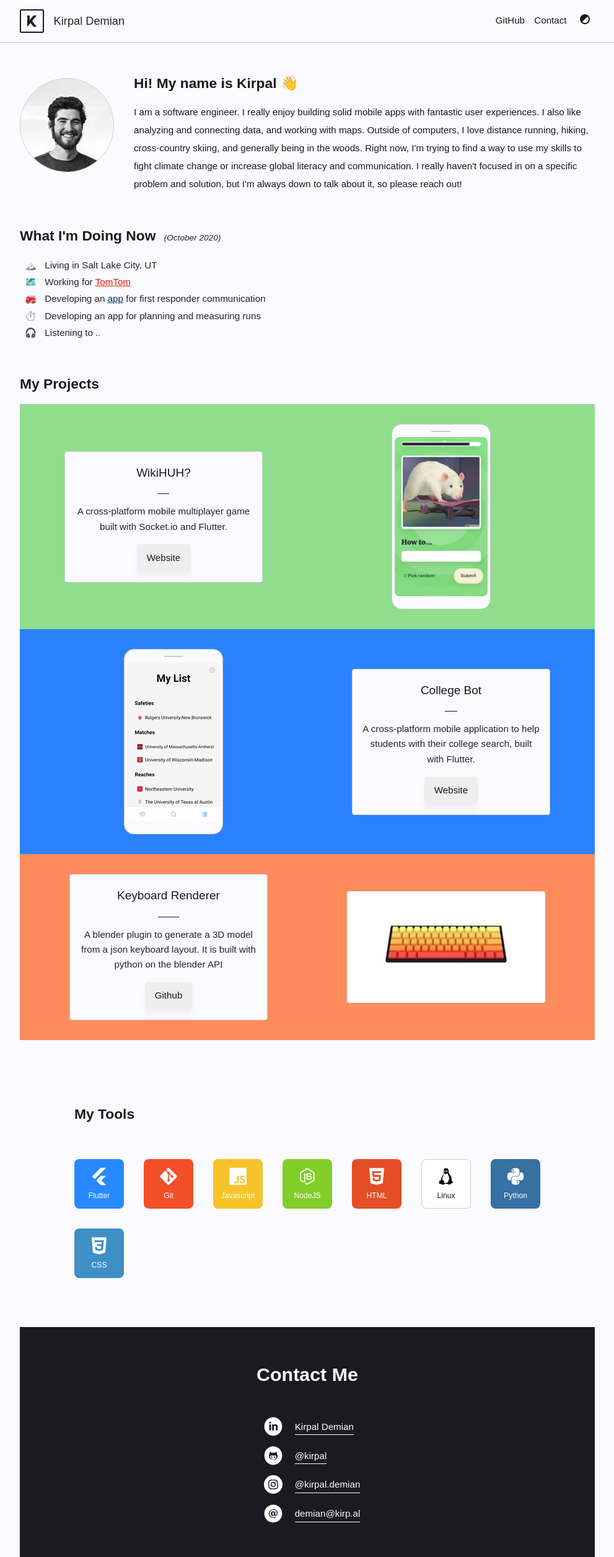
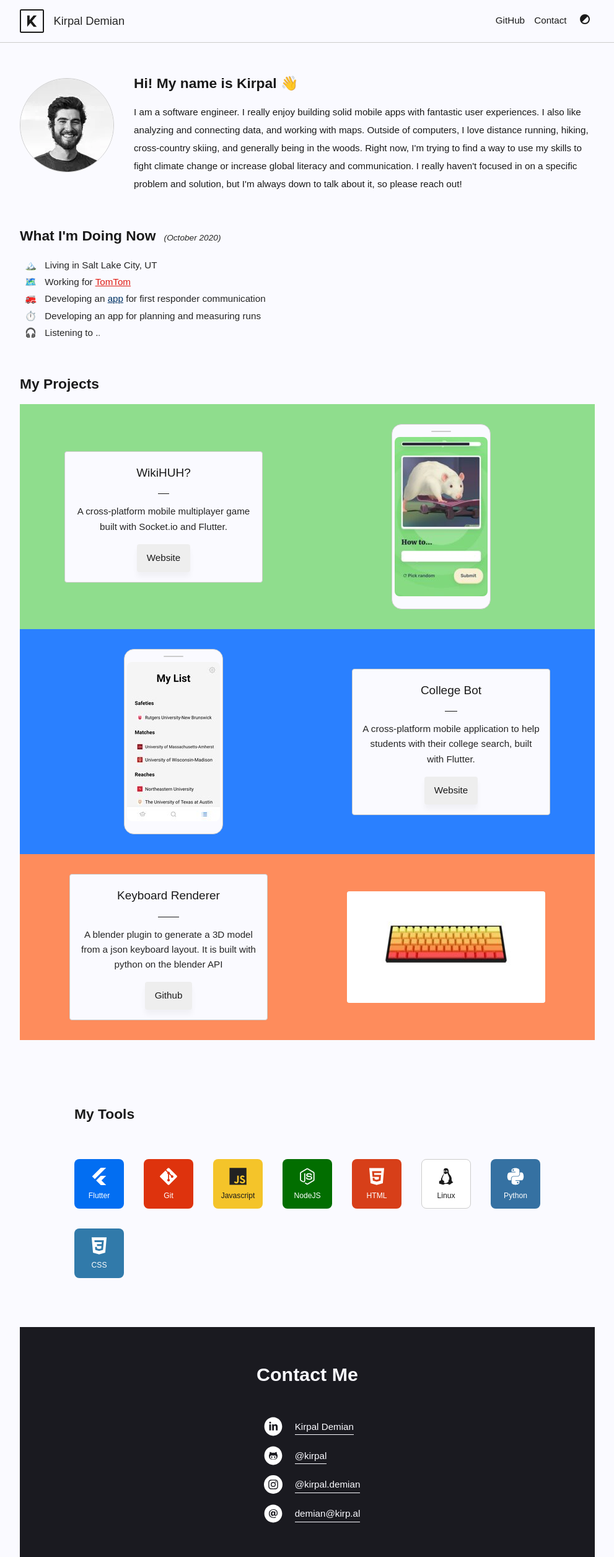
Before and after one commit to Kirpal/kirpal, a Jekyll site: the page built from index.markdown, in a window 1280 px wide. Shown: the whole page at 62% size, without its empty margins (144-1135 px from the left). Built offline with Jekyll 4.4.1, drawn with Linux system fonts in a browser that asks for light colours.

Commit message:
Fixed color contrast issues

```diff
--- a/_sass/_icon-colors.scss
+++ b/_sass/_icon-colors.scss
@@ -1,22 +1,20 @@
 .tech-item {
 	background: #ffffff;
 
-	&.git-tech-icon { background: #f34f29; }
-	&.html-tech-icon { background: #e54d26; }
-	&.javascript-tech-icon { background: #f4c42a; }
+	&.git-tech-icon { background: #DE330D; }
+	&.html-tech-icon { background: #D73F19; }
 	&.linux-tech-icon {
 		background: #ffffff;
 		border: 1px solid #cccccc;
-
-		.tech-icon {
-			fill: #1a1a1a;
-		}
+	}
+	&.javascript-tech-icon { background: #f4c42a; }
+	&.linux-tech-icon, &.javascript-tech-icon {
 		.tech-name {
 			color: #1a1a1a !important;
 		}
 	}
-	&.nodejs-tech-icon { background: #83CD29; }
+	&.nodejs-tech-icon { background: #026e00; }
 	&.python-tech-icon { background: #3571a2; }
-	&.flutter-tech-icon { background: #2789fd; }
-	&.css-tech-icon { background: #3d8fc6; }
+	&.flutter-tech-icon { background: #026EF2; }
+	&.css-tech-icon { background: #317AAA; }
 }
--- a/assets/js/spotify.js
+++ b/assets/js/spotify.js
@@ -6,10 +6,10 @@
     item.classList.remove("loading-dots");
     item.innerHTML = data.status
       + '<a href="' + data.songUrl
-      + '" target="_BLANK" rel="noopener" style="color: #1DB954;">'
+      + '" target="_BLANK" rel="noopener" style="color: #15843C;">'
       + data.songName + '</a>' + ' by ' + data.artistName
       + ' <a href="https://joshspicer.com/spotify-now-playing"'
-      + ' target="_BLANK" rel="noopener" style="color: #1DB954; text-decoration: none;">*</a>';
+      + ' target="_BLANK" rel="noopener" style="color: #15843C; text-decoration: none;">*</a>';
   }
 }).catch((err) => {
   console.log(err);
```
Also changed, not shown: assets/images/icons/javascript.svg, assets/images/icons/linux.svg.
